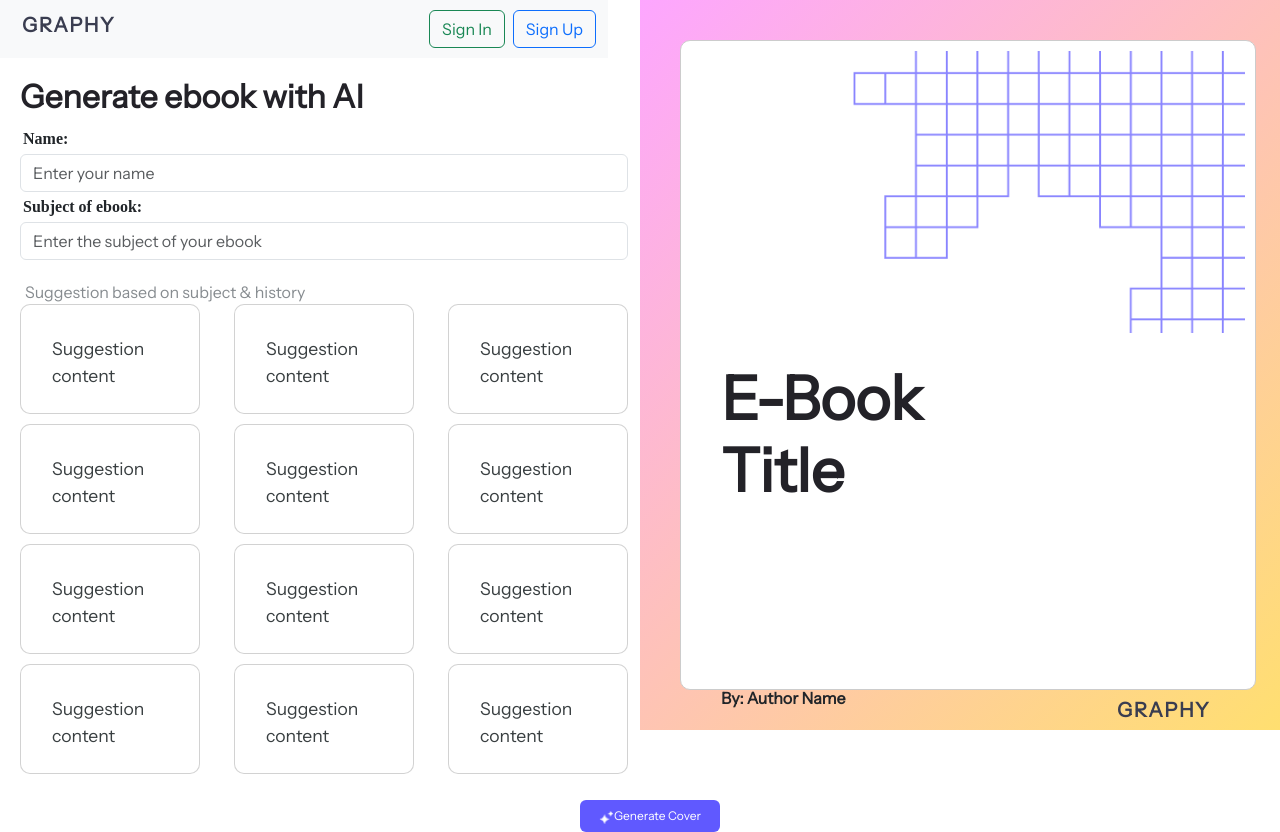
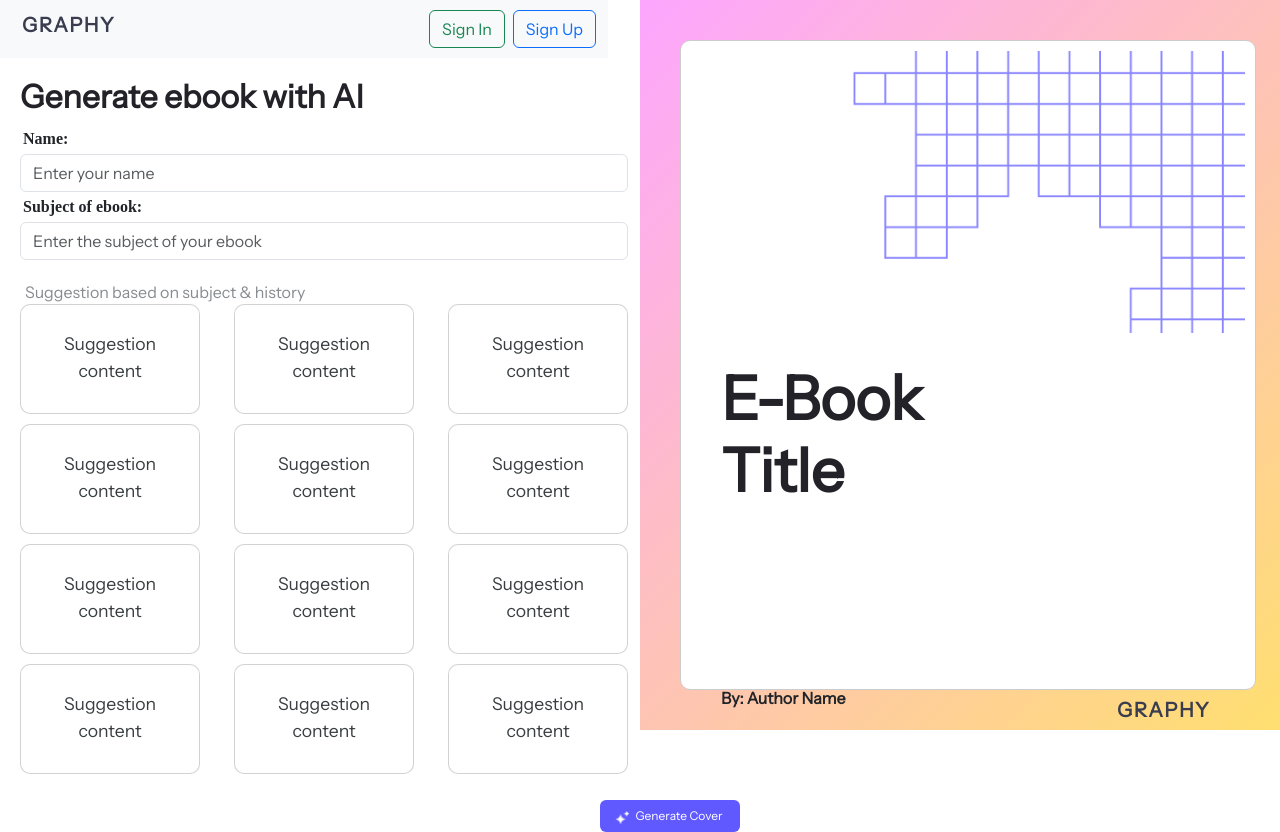
Before and after one commit to sinhaashmit10/GraphyEbook, a React (Create React App) app: page / in a window 1280 px wide. Built offline with nearby package versions, Linux system fonts and the light colour scheme.

Commit message:
Sixth commit(CSS only)

```diff
--- a/src/App.css
+++ b/src/App.css
@@ -83,21 +83,26 @@
 .card-text {
   font-family: 'Instrument Sans';
   font-size: 1.1rem;
-  /* text-align: center; */
-  margin: 15px;
+  text-align: center;
+  margin-top: 10px;
   font-weight: 500;
   color: rgba(57, 63, 65, 1);
-
 }
 
 .btn-primary {
   width: 139.95px;
   height: 32px;
   align-self: flex-end;
-  margin-left: 580px;
+  margin-left: 600px;
   font-size: 12px;
   background-color: #6059FF;
   border: none;
+  padding-left: 10px;
+}
+
+.btn-primary img{
+  vertical-align: middle;
+  margin-right: 5px;
 }
 
 .group{
```
